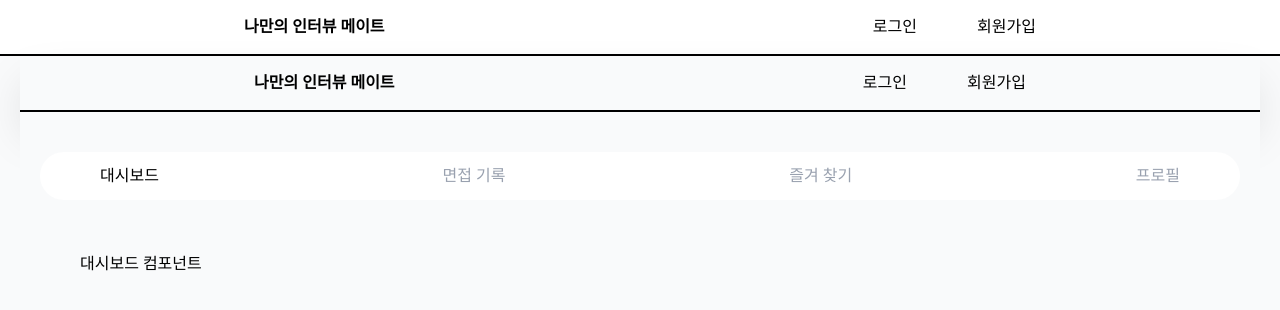
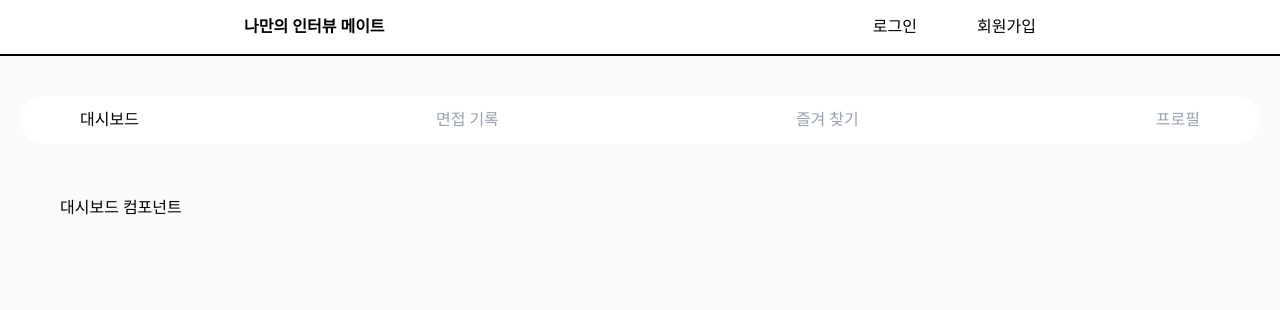
Before and after one commit to ydsic/my_interview_mate, a React (Vite) app: page /my_interview_mate/mypage in a window 1280 px wide. Shown: the top 310 px of the page. Built offline with nearby package versions, Linux system fonts and the light colour scheme; a web font is replaced by a local one.

Commit message:
Fix : Nav, Default Layout 제거

```diff
--- a/src/page/MyPage.tsx
+++ b/src/page/MyPage.tsx
@@ -1,6 +1,4 @@
 import { useState } from 'react';
-import Nav from '../components/common/Nav';
-import DefaultLayout from '../components/layout/DefaultLayout';
 import Dashboard from '../components/mypage/Dashboard';
 import InterviewLog from '../components/mypage/InterviewLog';
 import Favorites from '../components/mypage/Favorites';
@@ -20,8 +18,6 @@ export default function MyPage() {
 
   return (
     <>
-      <Nav />
-      <DefaultLayout>
       <div className="flex justify-between w-ful px-10 py-3 bg-white rounded-4xl my-10">
         <div
           className={`px-5 cursor-pointer ${activeTab === 'dashboard' ? 'text-black' : 'text-gray-400'}`}
@@ -52,7 +48,6 @@ export default function MyPage() {
       <div className=" w-full rounded-4xl px-10 py-3">
         {tabComponents[activeTab]}
       </div>
-      </DefaultLayout>
     </>
   );
 }
```
Lines whose indentation alone changed are shown as unchanged.
